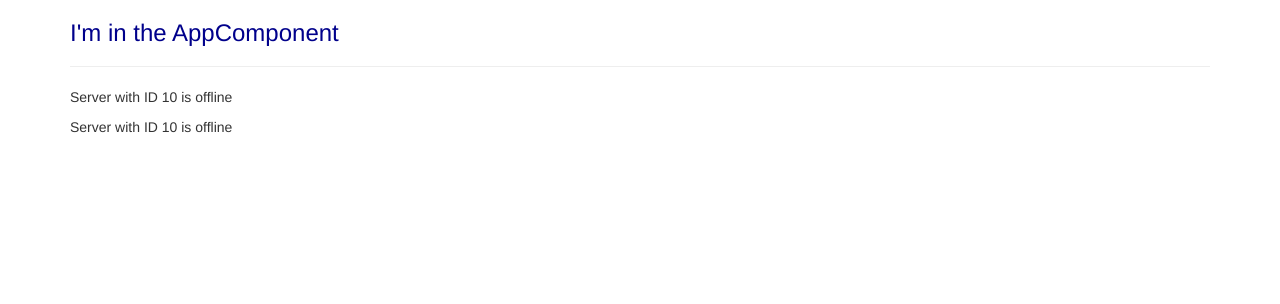
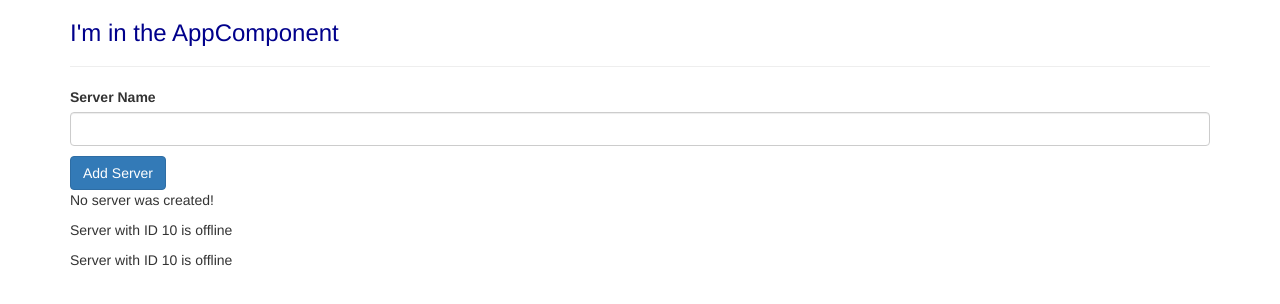
Before and after one commit to JordanFJH/my-first-angular-app, an Angular app: page / in a window 1280 px wide. Shown: the top 304 px of the page. Built offline with nearby package versions, Linux system fonts and the light colour scheme.

Commit message:
added button to create own server and starter logic for it

```diff
--- a/src/app/servers/servers.component.html
+++ b/src/app/servers/servers.component.html
@@ -1,2 +1,16 @@
+<label>Server Name</label>
+<input type="text"
+class="form-control"
+(input)="onUpdateServerName($event)">
+<p> {{ serverName }} </p>
+<button class="btn btn-primary"
+[disabled]="!allowNewServer"
+(click)="onCreateServer()">
+Add Server
+</button>
+<p> {{ serverCreationStatus }} </p>
+<!-- <p [innerText]="allowNewServer"></p>
+<p> {{allowNewServer}} </p> -->
+
 <app-server></app-server>
 <app-server></app-server>
--- a/src/app/servers/servers.component.ts
+++ b/src/app/servers/servers.component.ts
@@ -2,9 +2,26 @@
 
 @Component({
   selector: 'app-servers',
-  template: '<app-server></app-server><app-server></app-server>',
+  // template: '<app-server></app-server><app-server></app-server>',
+  templateUrl: "./servers.component.html",
   styleUrl: './servers.component.css'
 })
 export class ServersComponent {
+  allowNewServer = false;
+  serverCreationStatus = "No server was created!";
+  serverName = "";
 
+  constructor() {
+    setTimeout(() => {
+      this.allowNewServer = true;
+    } ,2000)
+  }
+
+  onCreateServer() {
+    this.serverCreationStatus = "Server was created!"
+  }
+
+  onUpdateServerName(event: any) {
+    this.serverName = event.target.value
+  }
 }
```
